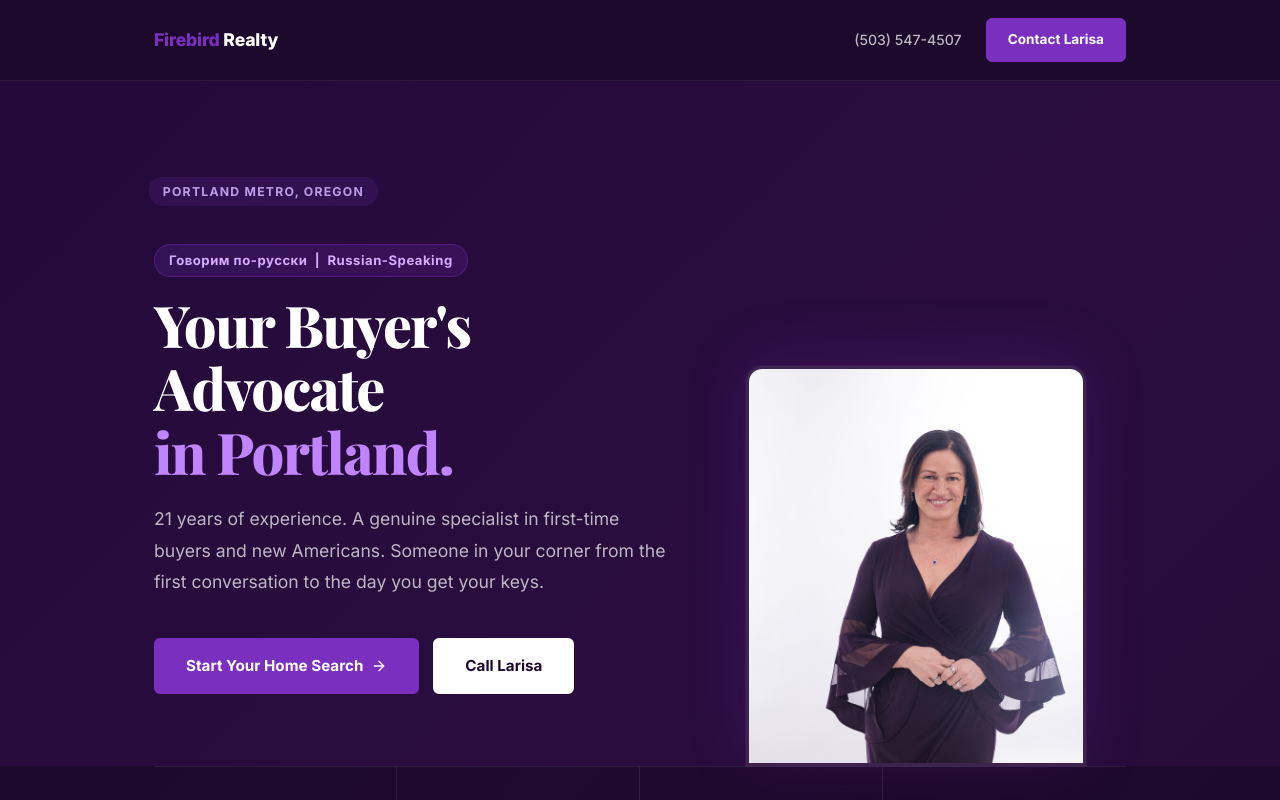
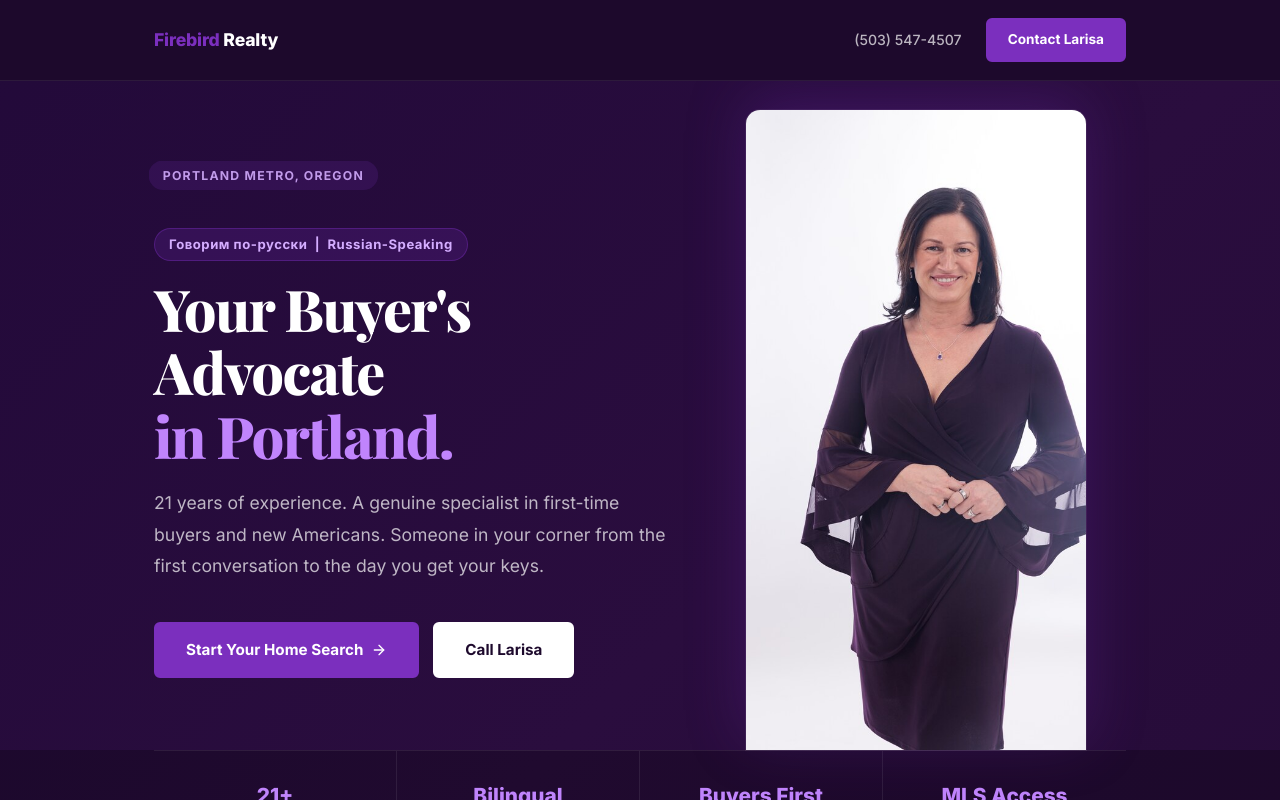
Before and after one commit to AppStudioPros/firebird-realty-website, a Next.js app: page / in a window 1280 px wide. Shown: the top 800 px of the page. Built offline with nearby package versions, Linux system fonts and the light colour scheme; a web font is replaced by a local one.

Commit message:
Hero photo: taller (640px), negative margin pulls image up into hero space

```diff
--- a/app/page.tsx
+++ b/app/page.tsx
@@ -70,7 +70,7 @@ export default function Page() {
 
       <main>
         {/* ── HERO ────────────────────────────────────────────── */}
-        <section className="hero-bg" style={{ color: "#fff", padding: "96px 0 0" }}>
+        <section className="hero-bg" style={{ color: "#fff", padding: "80px 0 0", position: "relative", overflow: "hidden" }}>
           <div className="container">
             <div className="hero-grid" style={{ display: "grid", gridTemplateColumns: "1fr 380px", gap: "60px", alignItems: "flex-end" }}>
               <FadeIn delay={0} style={{ paddingBottom: 72 }}>
@@ -100,18 +100,18 @@ export default function Page() {
               </FadeIn>
 
               <FadeIn delay={180} direction="none" style={{ alignSelf: "flex-end" }}>
-                <div className="hero-photo-wrap">
+                <div className="hero-photo-wrap" style={{ marginTop: "-80px" }}>
                   <div style={{
-                    width: 340, height: 400,
-                    borderRadius: "16px 16px 0 0",
+                    width: 340,
+                    height: 640,
+                    borderRadius: "14px 14px 0 0",
                     overflow: "hidden",
-                    border: "3px solid rgba(255,255,255,0.1)",
-                    boxShadow: "0 -8px 60px rgba(123,47,190,0.2), 0 0 0 1px rgba(255,255,255,0.05)",
+                    boxShadow: "0 -12px 60px rgba(123,47,190,0.25), 0 0 0 1px rgba(255,255,255,0.08)",
                   }}>
                     <Image
                       src="/larisa-full.jpg"
                       alt="Larisa Seibel — Portland Buyer's Agent, Firebird Realty"
-                      width={340} height={400}
+                      width={340} height={640}
                       style={{ objectFit: "cover", objectPosition: "top center", width: "100%", height: "100%" }}
                       priority
                     />
```
